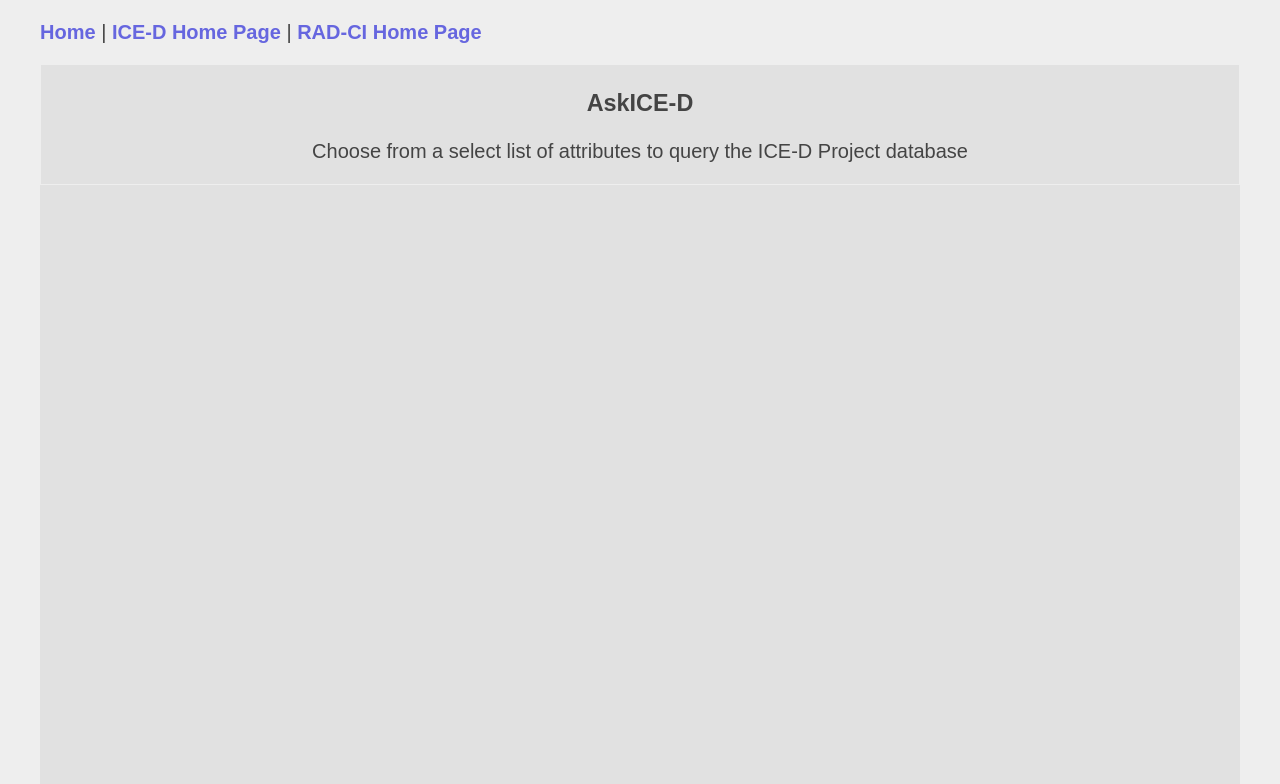
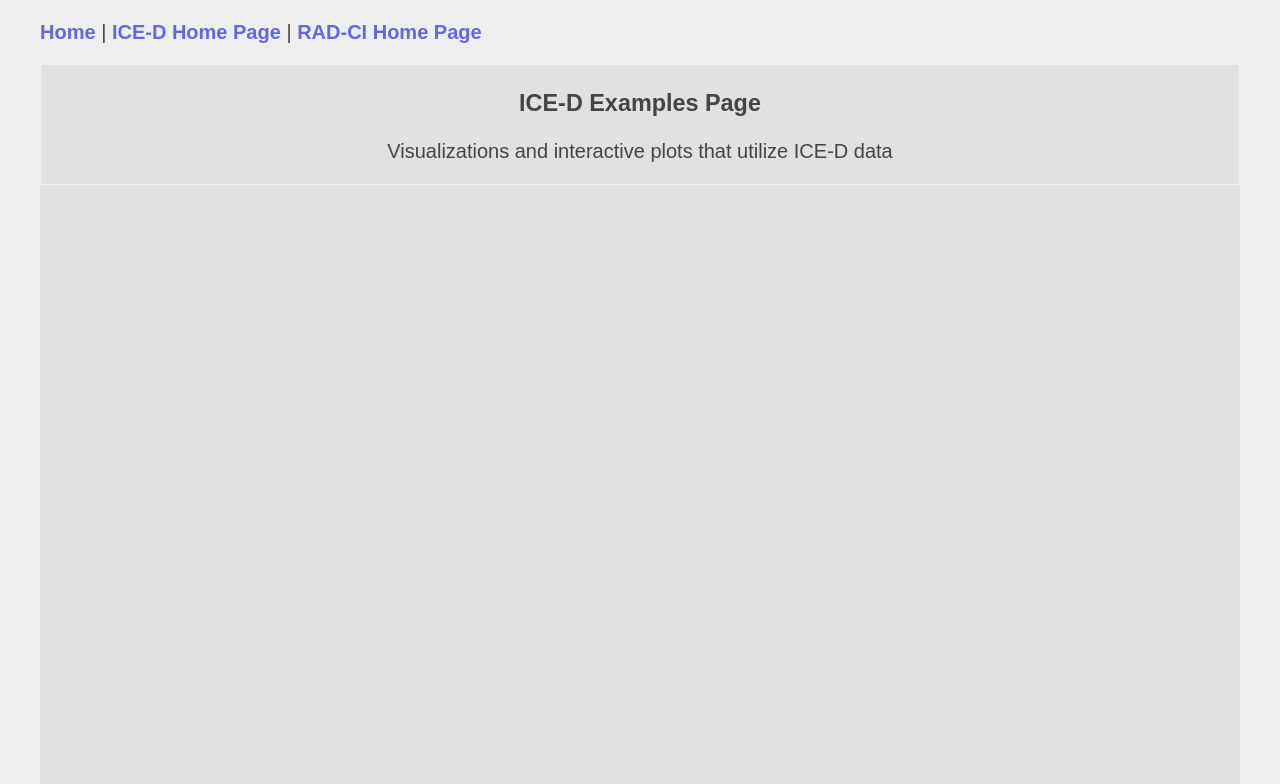
Before and after one commit to jtulenko/iced-x-radci-examples, a Flask app: template templates/icedexamples.html in a window 1280 px wide. Shown: the part 832-1616 px from the top of the page. Run offline with Flask 3, Linux system fonts and the light colour scheme; the template is opened without the code that fills it, so the values that code supplies are empty; some libraries are stand-ins or nearby versions.

Commit message:
think I solved it

```diff
--- a/main.py
+++ b/main.py
@@ -12,10 +12,10 @@ def home():
     return render_template('home.html')
 
 
-#@app.route('/icedexamples')
-#def feedback():
-#
-#    return render_template('icedexamples.html')
+@app.route('/icedexamples')
+def icedexamples():
+
+    return render_template('icedexamples.html')
 
 
 @app.route('/radciexamples', methods=["GET", "POST"])
@@ -41,22 +41,22 @@ def radciexamples():
     return render_template('radciexamples.html', script1=script1, div1=div1, rsl_site_list=rsl_site_list)
 
 
-#@app.route('/icedxradci')
-#def feedback():
-#
-#    return render_template('icedxradci.html')
+@app.route('/icedxradci')
+def icedxradci():
+
+    return render_template('icedxradci.html')
 
 
-#@app.route('/askiced')
-#def feedback():
-#
-#    return render_template('askiced.html')
+@app.route('/askiced')
+def askiced():
+
+    return render_template('askiced.html')
 
 
-#@app.route('/icedlab')
-#def feedback():
-#
-#    return render_template('icedlab.html')
+@app.route('/icedlab')
+def icedlab():
+
+    return render_template('icedlab.html')
 
 
 if __name__ == '__main__':
--- a/templates/icedexamples.html
+++ b/templates/icedexamples.html
@@ -45,8 +45,8 @@
 
   <table width = 100%, border="1">
     <td>
-    <h3>AskICE-D</h3>
-    <p> Choose from a select list of attributes to query the ICE-D Project database</p>
+    <h3>ICE-D Examples Page</h3>
+    <p> Visualizations and interactive plots that utilize ICE-D data</p>
     </td>
   </table>
 
```
